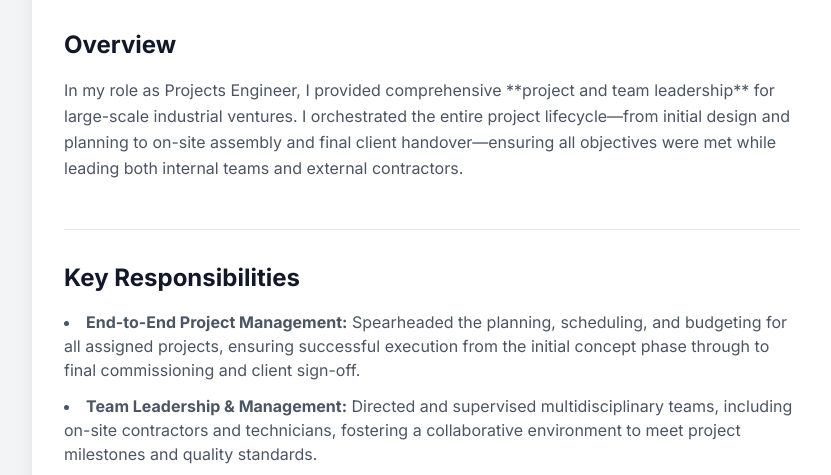
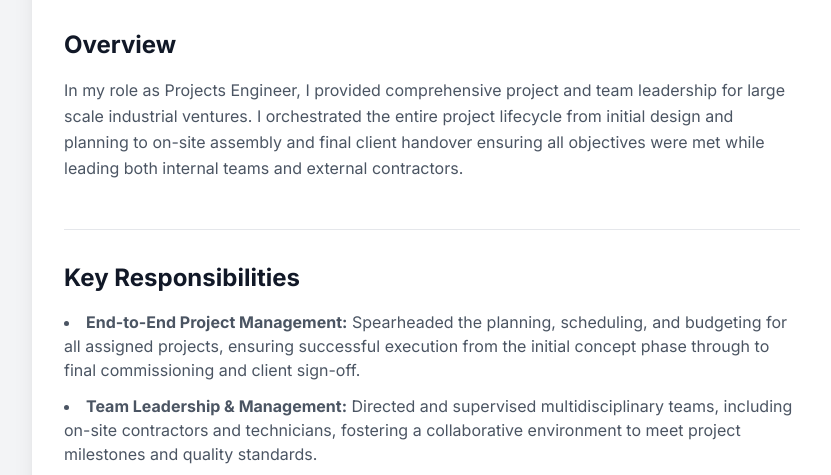
Before and after one commit to dalejojr/portfolio-website-alejandro-jimenez, a plain HTML site: page experience-total.html in a window 1280 px wide. Shown: the part 272-747 px from the top of the page, without its empty margins (208-1039 px from the left). Drawn offline with nearby package versions, Linux system fonts and the light colour scheme.

Commit message:
Update experience-total.html

```diff
--- a/experience-total.html
+++ b/experience-total.html
@@ -62,7 +62,7 @@
                 <div class="mb-12">
                      <h3 class="text-2xl font-bold mb-4 text-gray-900 dark:text-white">Overview</h3>
                     <p class="text-gray-600 dark:text-gray-300 leading-relaxed">
-                        In my role as Projects Engineer, I provided comprehensive **project and team leadership** for large-scale industrial ventures. I orchestrated the entire project lifecycle—from initial design and planning to on-site assembly and final client handover—ensuring all objectives were met while leading both internal teams and external contractors.
+                        In my role as Projects Engineer, I provided comprehensive project and team leadership for large scale industrial ventures. I orchestrated the entire project lifecycle from initial design and planning to on-site assembly and final client handover ensuring all objectives were met while leading both internal teams and external contractors.
                     </p>
                 </div>
 
```
